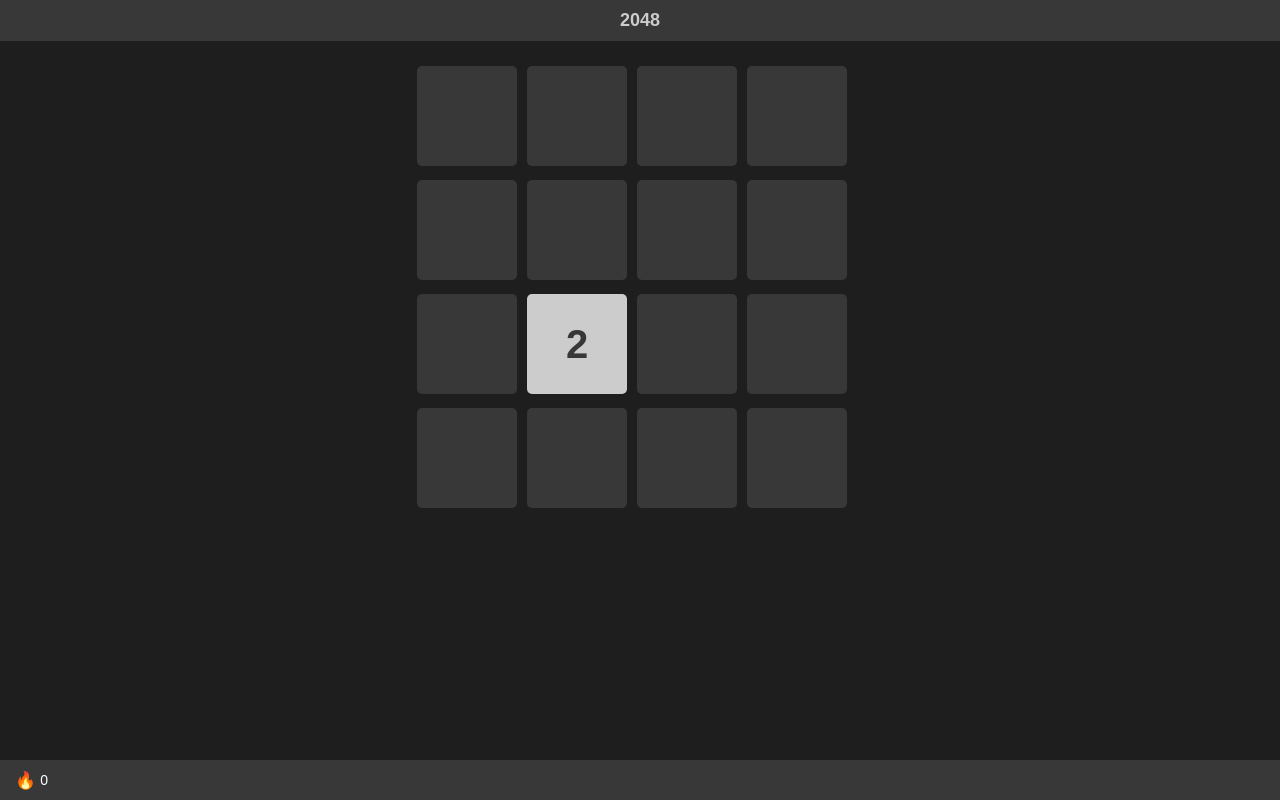
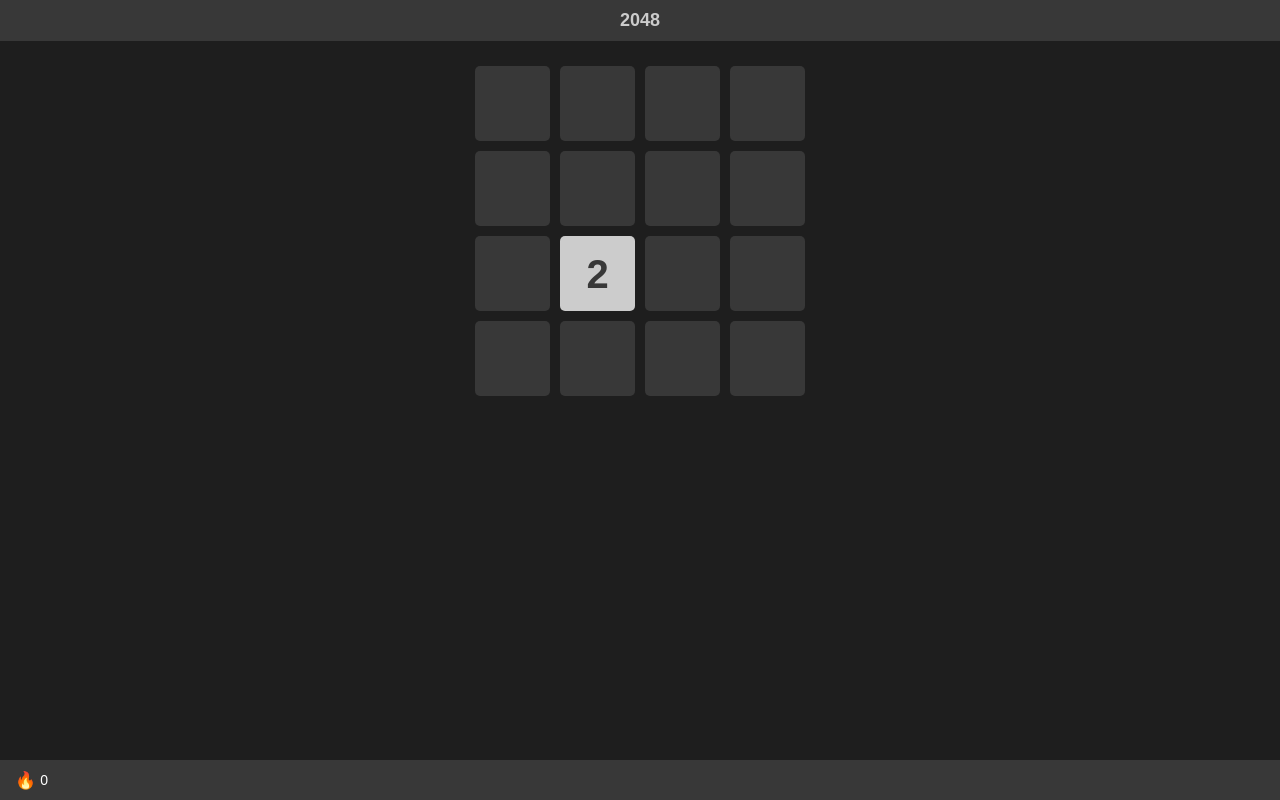
Before and after one commit to renatodelpupo/2048, a Vue app: page / in a window 1280 px wide. Built offline with nearby package versions, Linux system fonts and the light colour scheme.

Commit message:
refactor: resize layout

```diff
--- a/src/components/atoms/Square.vue
+++ b/src/components/atoms/Square.vue
@@ -99,10 +99,10 @@
   display: flex;
   font-size: 40px;
   font-weight: bold;
-  height: 100px;
+  height: 75px;
   justify-content: center;
-  line-height: 1.6;
+  line-height: 1;
   margin: 5px;
-  width: 100px;
+  width: 75px;
 }
 </style>
--- a/src/components/organisms/Grid.vue
+++ b/src/components/organisms/Grid.vue
@@ -26,8 +26,8 @@
 .Grid {
   display: flex;
   flex-wrap: wrap;
-  height: 456px;
+  height: 340px;
   margin: 20px auto;
-  width: 456px;
+  width: 340px;
 }
 </style>
```
